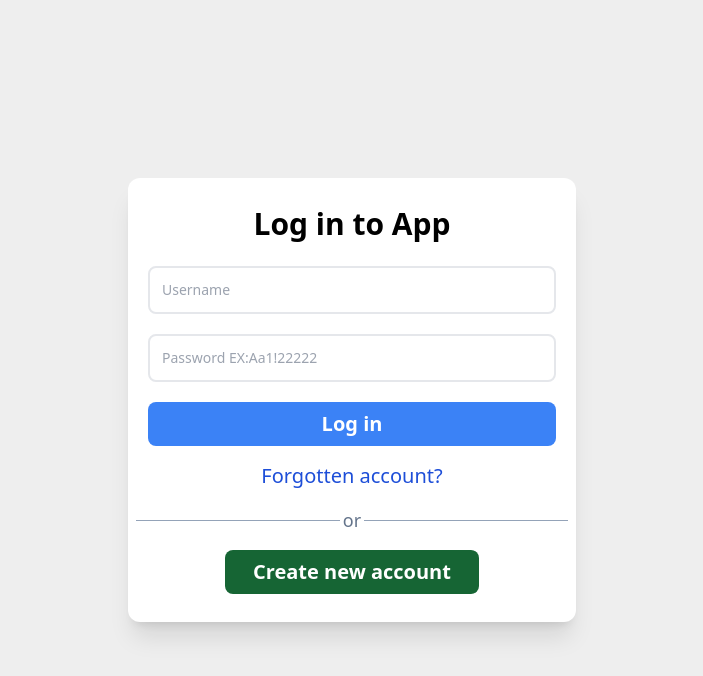
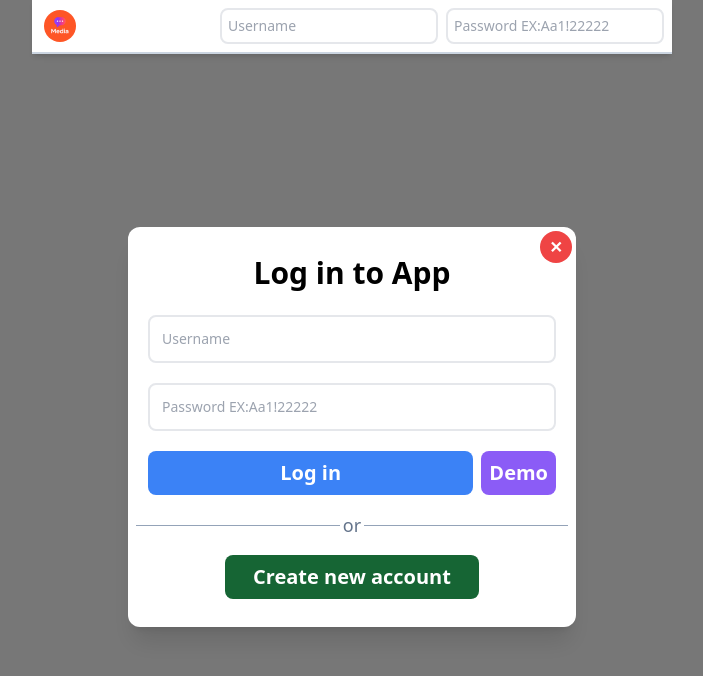
Before and after one commit to ahmednabil22224/social-media-app, a React (Create React App) app: page /social-media-app/login in a window 1280 px wide. Shown: the top 676 px of the page, without its empty margins (288-991 px from the left). Built offline with nearby package versions, Linux system fonts and the light colour scheme.

Commit message:
Add Demo

```diff
--- a/package.json
+++ b/package.json
@@ -55,6 +55,5 @@
   "devDependencies": {
     "gh-pages": "^6.3.0",
     "rimraf": "^6.1.0"
-  },
-  "homepage": "https://ahmednabil22224.github.io/social-media-app"
+  }
 }
--- a/src/features/auth/Login.js
+++ b/src/features/auth/Login.js
@@ -4,8 +4,14 @@
 
 const Login = ({ onClose, showModal }) => {
   const { login, loading } = useAuth();
-  const { values, errors, setErrors, handleChange, handleSubmit } =
-    useFormValidation();
+  const {
+    values,
+    errors,
+    setErrors,
+    handleChange,
+    handleSubmit,
+    handleDemoUser,
+  } = useFormValidation();
 
   async function loginUser() {
     let body = {
@@ -50,18 +56,27 @@
             onChange={handleChange}
           />
           {errors && <p className="text-red-500">{errors[0]}</p>}
+          <div className="flex gap-2">
             <button
-            className="bg-blue-500 text-white text-xl font-bold py-2 w-full rounded-lg"
+              className="bg-blue-500 text-white text-xl font-bold py-2 rounded-lg flex-1"
               type="submit"
               aria-label="Submit Login"
               tabIndex="0">
               Log in
             </button>
+            <button
+              className="bg-violet-500 text-white text-xl font-bold py-2 px-2 rounded-lg"
+              aria-label="Submit Login As Demo"
+              tabIndex="0"
+              onClick={handleDemoUser}>
+              Demo
+            </button>
+          </div>
         </form>
         <p className="my-4 text-xl">
-          <a className="text-blue-700" href="#">
+          {/* <a className="text-blue-700" href="#">
             Forgotten account?
-          </a>
+          </a> */}
         </p>
         <div
           className="relative my-4 text-lg text-slate-500 before:absolute before:w-1/2 before:h-px before:bg-slate-400 before:top-1/2 before:-right-3
--- a/src/features/posts/Profile.js
+++ b/src/features/posts/Profile.js
@@ -25,6 +25,9 @@
   if (!user || user.username !== username) {
     return <NotFound />;
   }
+
+  if (!userPosts || (userPosts.length === 0 && !isLoading))
+    return <div className="text-center text-red-500 mt-5">No posts found</div>;
 
   return (
     <>
--- a/src/features/posts/UserPosts.js
+++ b/src/features/posts/UserPosts.js
@@ -13,6 +13,8 @@
   useEffect(() => {
     dispatch(getUserPosts(userId));
   }, [dispatch]);
+
+  if(!userPosts || userPosts.length === 0 && !isLoading) return <div className="text-center text-red-500 mt-5">No posts found</div>;
 
   return (
     <>
--- a/src/hooks/useFormValidation.js
+++ b/src/hooks/useFormValidation.js
@@ -17,6 +17,10 @@
       ...values,
       [name]: type === "file" ? files[0] : value,
     });
+  }
+
+  function handleDemoUser() {
+    setValues({ ...values, username: "demo00", password: "11111!aA" });
   }
 
   const validate = () => {
@@ -45,7 +49,14 @@
     }
   };
 
-  return { values, errors, setErrors, handleChange, handleSubmit };
+  return {
+    values,
+    errors,
+    setErrors,
+    handleChange,
+    handleSubmit,
+    handleDemoUser,
+  };
 };
 
 export default useFormValidation;
--- a/src/index.js
+++ b/src/index.js
@@ -10,7 +10,7 @@
 root.render(
   <React.StrictMode>
     <Provider store={store}>
-      <Router basename="/social-media-app">
+      <Router>
         <App />
       </Router>
     </Provider>
```
Also changed, not shown: 6 other files (tests, documents, lock files or other folders). Lines whose indentation alone changed are shown as unchanged.
